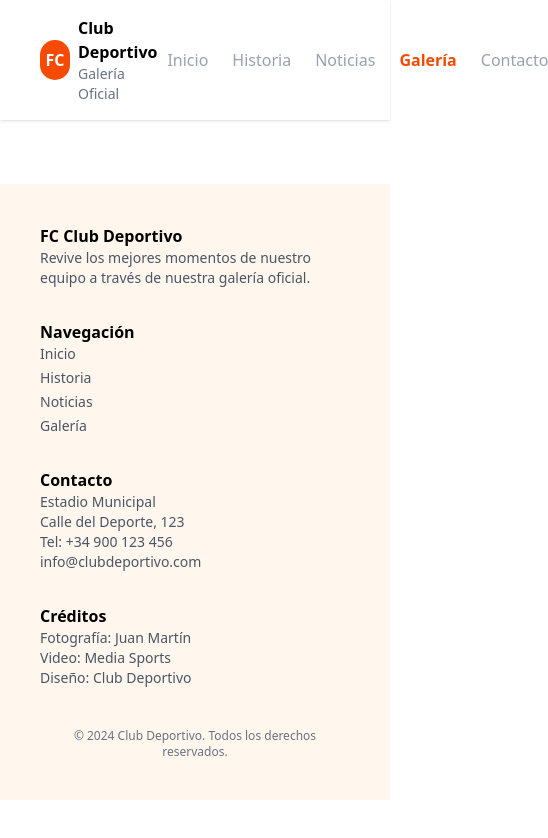
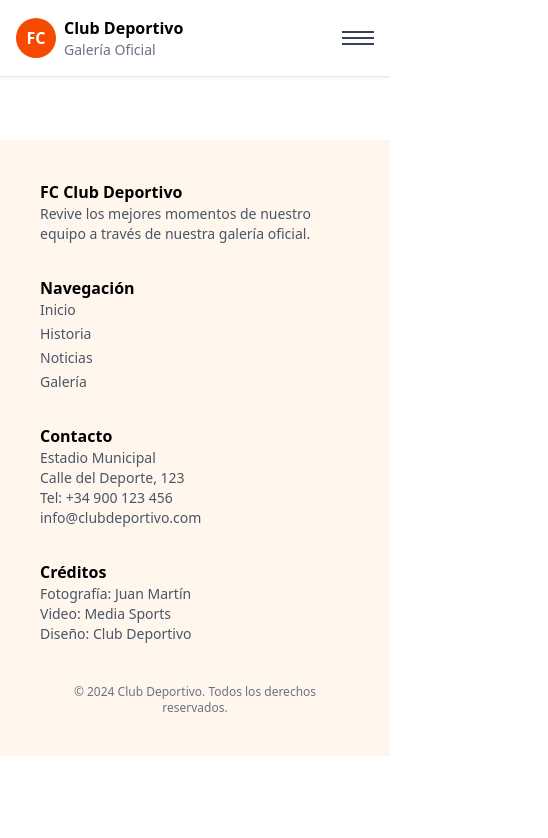
Before and after one commit to DRK-V/football-gallery, a React (Vite) app in the folder frontend/: page /home in a window 390 px wide. Shown: the top 838 px of the page, 548 px wide, since content can reach past the window. Built offline with nearby package versions, Linux system fonts and the light colour scheme.

Commit message:
ajustes responsive, y ajustes de previsualizacion videos

```diff
--- a/frontend/src/components/Featured.jsx
+++ b/frontend/src/components/Featured.jsx
@@ -75,9 +75,9 @@ export default function Featured() {
 
       {/* Modal para imagen o video */}
       {selectedItem && (
-        <div className="absolute inset-0 flex items-center justify-center z-50">
+        <div className="fixed inset-0 flex items-center justify-center z-50 bg-black/50 backdrop-blur-sm">
           <div className="relative">
-            {/* Botón cerrar siempre visible */}
+            {/* Botón cerrar */}
             <button
               className="absolute top-2 right-2 bg-white text-black rounded-full px-3 py-1 shadow z-50"
               onClick={() => setSelectedItem(null)}
@@ -92,14 +92,12 @@ export default function Featured() {
                 className="max-h-[80vh] max-w-[90vw] rounded-lg shadow-lg"
               />
             ) : (
-              <div className="relative">
               <video
                 src={selectedItem.src}
                 controls
                 autoPlay
                 className="max-h-[80vh] max-w-[90vw] rounded-lg shadow-lg"
               />
-              </div>
             )}
           </div>
         </div>
--- a/frontend/src/components/Navbar.jsx
+++ b/frontend/src/components/Navbar.jsx
@@ -3,12 +3,12 @@ import { NavLink } from "react-router-dom";
 
 export default function Navbar() {
   const [scrolled, setScrolled] = useState(false);
+  const [menuOpen, setMenuOpen] = useState(false);
 
   useEffect(() => {
     const handleScroll = () => {
       setScrolled(window.scrollY > 0);
     };
-
     window.addEventListener("scroll", handleScroll);
     return () => window.removeEventListener("scroll", handleScroll);
   }, []);
@@ -17,11 +17,12 @@ export default function Navbar() {
 
   return (
     <nav
-      className={`sticky top-0 z-50 px-10 py-4 shadow-sm transition-colors duration-300 ${
+      className={`sticky top-0 z-50 px-4 md:px-10 py-4 shadow-sm transition-colors duration-300 ${
         scrolled ? "bg-white/80 backdrop-blur-md" : "bg-white"
       }`}
     >
       <div className="flex items-center justify-between">
+        {/* Logo */}
         <div className="flex items-center space-x-2">
           <div className="w-10 h-10 rounded-full bg-orange-600 flex items-center justify-center text-white font-bold">
             FC
@@ -31,14 +32,13 @@ export default function Navbar() {
             <p className="text-sm text-gray-500">Galería Oficial</p>
           </div>
         </div>
-        <ul className="flex space-x-6">
+
+        {/* Menu Desktop */}
+        <ul className="hidden md:flex space-x-6">
           {navItems.map((item) => (
             <li key={item}>
               {item === "Galería" ? (
-                <NavLink
-                  to="/galería"
-                  className="text-orange-600 font-semibold"
-                >
+                <NavLink to="/galería" className="text-orange-600 font-semibold">
                   {item}
                 </NavLink>
               ) : (
@@ -47,7 +47,50 @@ export default function Navbar() {
             </li>
           ))}
         </ul>
+
+        {/* Botón Hamburguesa */}
+        <button
+          className="md:hidden flex flex-col justify-center items-center w-8 h-8 space-y-1"
+          onClick={() => setMenuOpen(!menuOpen)}
+        >
+          <span
+            className={`block h-0.5 w-full bg-gray-700 transition-transform duration-300 ${
+              menuOpen ? "rotate-45 translate-y-2" : ""
+            }`}
+          ></span>
+          <span
+            className={`block h-0.5 w-full bg-gray-700 transition-opacity duration-300 ${
+              menuOpen ? "opacity-0" : ""
+            }`}
+          ></span>
+          <span
+            className={`block h-0.5 w-full bg-gray-700 transition-transform duration-300 ${
+              menuOpen ? "-rotate-45 -translate-y-2" : ""
+            }`}
+          ></span>
+        </button>
       </div>
+
+      {/* Menu Mobile */}
+      {menuOpen && (
+        <ul className="flex flex-col mt-4 space-y-2 md:hidden">
+          {navItems.map((item) => (
+            <li key={item}>
+              {item === "Galería" ? (
+                <NavLink
+                  to="/galería"
+                  className="text-orange-600 font-semibold block"
+                  onClick={() => setMenuOpen(false)}
+                >
+                  {item}
+                </NavLink>
+              ) : (
+                <span className="text-gray-400 cursor-not-allowed block">{item}</span>
+              )}
+            </li>
+          ))}
+        </ul>
+      )}
     </nav>
   );
 }
--- a/frontend/src/pages/Gallery.jsx
+++ b/frontend/src/pages/Gallery.jsx
@@ -6,9 +6,8 @@ import Featured from "../components/Featured";
 import Socials from "../components/Socials";
 import GalleryFilter from "../components/GalleryFilter";
 
-
 export default function Gallery() {
-  const defaultPoster = "/img/default-poster.jpg"; // fallback si falla el poster
+  const defaultPoster = "/img/default-poster.jpg";
 
   const categories = [
     { id: "todos", name: "Todos", count: 156 },
@@ -58,7 +57,7 @@ export default function Gallery() {
       desc: "Ambiente espectacular en el estadio",
       tag: "aficion",
       likes: 456,
-  poster: "/img/football-training-session-players.jpg" // miniatura del video
+      poster: "/img/football-training-session-players.jpg",
     },
     {
       id: 4,
@@ -80,12 +79,13 @@ export default function Gallery() {
 
   const modalVideoRef = useRef(null);
 
-  // Filtrado ajustado para videos e imágenes
   const filteredItems = useMemo(() => {
     return galleryItems.filter((item) => {
       const byCategory =
         selectedCategory === "todos" ||
-        (item.type === "video" ? item.tag === selectedCategory : item.category === selectedCategory);
+        (item.type === "video"
+          ? item.tag === selectedCategory
+          : item.category === selectedCategory);
       const byFilter = selectedFilter === "todos" || item.filter === selectedFilter;
       const bySearch =
         ((item.title || item.titulo)?.toLowerCase().includes(searchTerm.toLowerCase())) ||
@@ -145,24 +145,22 @@ export default function Gallery() {
              {filteredItems.map((item) => (
   <div
     key={item.id}
-                    className="bg-white rounded-xl overflow-hidden shadow-sm group cursor-pointer"
+    className="bg-white rounded-xl overflow-hidden shadow-sm group cursor-pointer relative"
     onClick={() => setSelectedItem(item)}
   >
     <div className="relative">
       {item.type === "video" ? (
-                        <img
-                          src={item.poster || defaultPoster}
-                          alt={item.titulo}
+        <video
+          src={item.src}
           className="w-full h-40 object-cover group-hover:scale-105 transition-transform rounded-md"
-                          onError={(e) => {
-                            e.currentTarget.onerror = null;
-                            e.currentTarget.src = defaultPoster;
-                          }}
+          muted
+          playsInline
+          preload="metadata"
         />
       ) : (
         <img
           src={item.src}
-                          alt={item.title}
+          alt={item.title || item.titulo}
           className="w-full h-40 object-cover group-hover:scale-105 transition-transform rounded-md"
           onError={(e) => {
             e.currentTarget.onerror = null;
@@ -171,8 +169,9 @@ export default function Gallery() {
         />
       )}
 
+      {/* Overlay de play solo para videos */}
       {item.type === "video" && (
-                        <span className="absolute right-3 top-3 inline-flex items-center justify-center w-8 h-8 rounded-full bg-black/60 text-white text-sm">
+        <span className="absolute inset-0 flex items-center justify-center text-white text-2xl font-bold drop-shadow-lg">
           ▶
         </span>
       )}
@@ -188,7 +187,12 @@ export default function Gallery() {
           <button className="hover:text-blue-400" aria-label="Compartir">
             <Share2 size={18} />
           </button>
-                          <a href={item.src} download className="hover:text-green-400" aria-label="Descargar">
+          <a
+            href={item.src}
+            download
+            className="hover:text-green-400"
+            aria-label="Descargar"
+          >
             <Download size={18} />
           </a>
         </div>
@@ -196,6 +200,7 @@ export default function Gallery() {
     </div>
   </div>
 ))}
+
               </div>
             </main>
           </div>
@@ -204,10 +209,14 @@ export default function Gallery() {
 
       <Socials />
 
+      {/* Modal */}
       {selectedItem && (
-        <div className="fixed inset-0 bg-black/70 flex items-center justify-center z-50" onClick={closeModal}>
         <div
-            className="relative bg-white rounded-xl shadow-lg p-4 max-w-3xl w-auto"
+          className="fixed inset-0 bg-black/70 flex items-center justify-center z-50 p-4"
+          onClick={closeModal}
+        >
+          <div
+            className="relative bg-white rounded-xl shadow-lg max-w-3xl w-full md:w-auto p-4"
             onClick={(e) => e.stopPropagation()}
           >
             <button
@@ -220,8 +229,8 @@ export default function Gallery() {
             {selectedItem.type === "image" ? (
               <img
                 src={selectedItem.src}
-                alt={selectedItem.title}
-                className="max-h-[80vh] max-w-[90vw] object-contain rounded-lg"
+                alt={selectedItem.title || selectedItem.titulo}
+                className="max-h-[80vh] max-w-full object-contain rounded-lg"
               />
             ) : (
               <video
@@ -230,7 +239,7 @@ export default function Gallery() {
                 controls
                 autoPlay
                 poster={selectedItem.poster || defaultPoster}
-                className="max-h-[80vh] max-w-[90vw] rounded-lg"
+                className="max-h-[80vh] max-w-full rounded-lg"
               />
             )}
 
```
Lines whose indentation alone changed are shown as unchanged.
